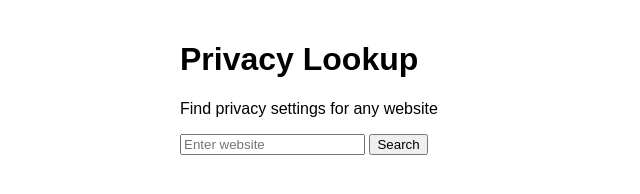
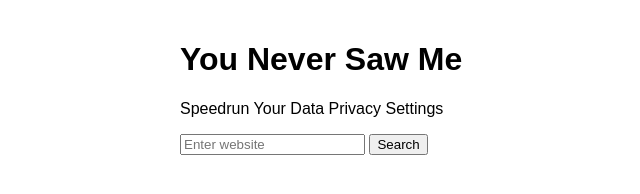
Before and after one commit to amazondelivery/Privacy-Lookup, a plain HTML site: page templates/index.html in a window 1280 px wide. Shown: the whole page, without its empty margins (60-700 px from the left). Drawn offline with Linux system fonts and the light colour scheme.

Commit message:
updated title and website

```diff
--- a/templates/index.html
+++ b/templates/index.html
@@ -3,13 +3,13 @@
 <head>
     <meta charset="UTF-8">
     <meta name="viewport" content="width=device-width, initial-scale=1.0">
-    <title>Privacy Lookup</title>
+    <title>You Never Saw Me</title>
     <link rel="stylesheet" href="../static/css/styles.css">
 </head>
 <body>
     <div class="container">
-        <h1 id="title">Privacy Lookup</h1>
-        <p id="subheader">Find privacy settings for any website</p>
+        <h1 id="title">You Never Saw Me</h1>
+        <p id="subheader">Speedrun Your Data Privacy Settings</p>
 
         <div class="search-container">
             <input type="text" id="search-input" placeholder="Enter website">
```
